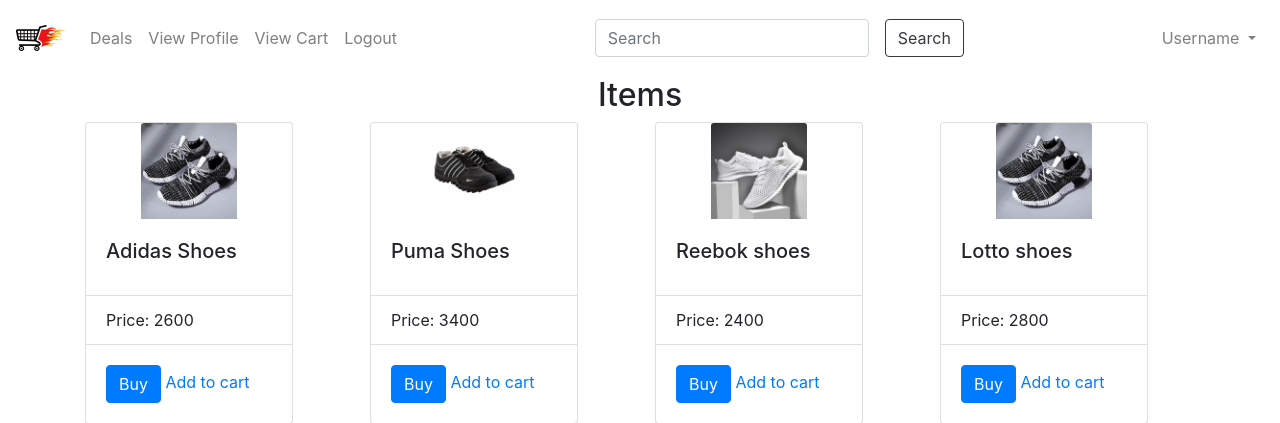
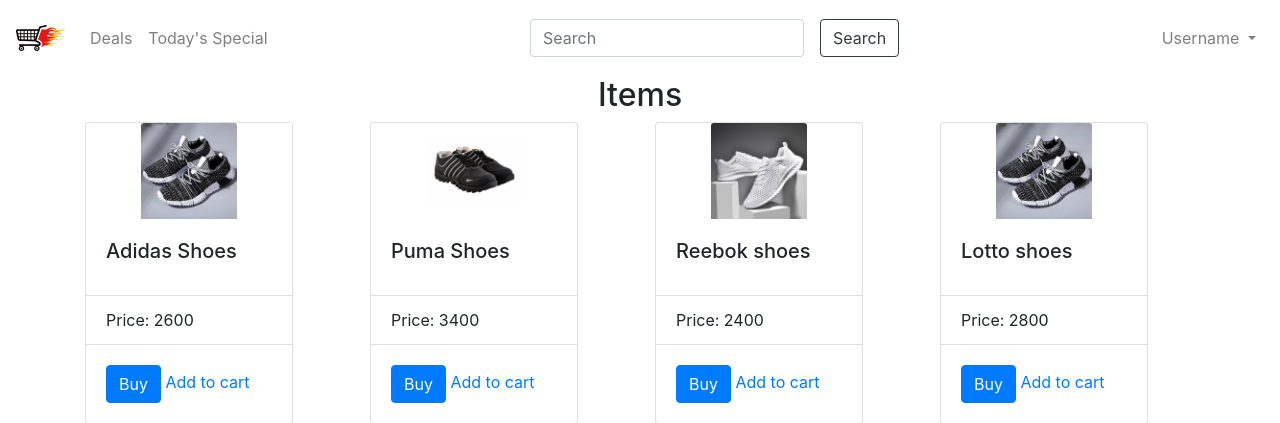
Before and after one commit to galanteria01/buyspot-ecom-website, a Django app: page /items/ in a window 1280 px wide. Shown: the top 423 px of the page. Run offline with Django 3.2, Linux system fonts and the light colour scheme; a user stored in the database is signed in; data comes from the database, SQL or seed files in the repository; both versions use the stored data as it was after the commit; some libraries are stand-ins or nearby versions.

Commit message:
Authentication done

```diff
--- a/accounts/templates/accounts/login_page.html
+++ b/accounts/templates/accounts/login_page.html
@@ -6,6 +6,7 @@
     <form class="site-form" action="{% url 'accounts:login' %}" method="POST">
         {% csrf_token %}
         {{ form }}
+        <br>
         <input class="btn btn-primary" type="submit" value="login"/>
     </form>
 </div>
--- a/accounts/templates/accounts/signup_page.html
+++ b/accounts/templates/accounts/signup_page.html
@@ -2,8 +2,8 @@
 
 {% block content %}
 <h1 class="text-center">Signup</h1>
-<div class="container text-center">
-    <form class="site-form" action="{% url 'accounts:signup' %" method="POST">
+<div class="container text-left">
+    <form class="site-form" action="{% url 'accounts:signup' %}" method="POST">
         {% csrf_token %}
         {{ form }}
         <br>
--- a/templates/base_layout.html
+++ b/templates/base_layout.html
@@ -20,41 +20,42 @@
         <div class="collapse navbar-collapse text-light" id="navbarTogglerDemo01">
           <a class="navbar-brand text-light text-uppercase" href="{% url 'items:list' %}"><img src="{% static 'ecom.png' %}" style="width: 50px;height: 50px;"></a>
           <ul class="navbar-nav mr-auto mt-2 mt-lg-0">
+
           {% if user.is_authenticated %}
+
             <li class="nav-item">
               <a class="nav-link" href="#">Deals</a>
             </li>
             <li class="nav-item">
-              <a class="nav-link" href="#">View Profile</a>
-            </li>
-            <li class="nav-item">
-              <a class="nav-link" href="#">View Cart</a>
-            </li>
-            <li class="nav-item">
-              <a class="nav-link" href="{% url 'accounts:logout' %}">Logout</a>
+              <a class="nav-link" href="#">Today's Special</a>
             </li>
 
 
           {% endif %}
+
           </ul>
           <form class="form-inline my-2 my-lg-0">
             <input class="form-control mr-sm-3" type="search" placeholder="Search" aria-label="Search">
             <button class="btn btn-outline-dark my-2 my-sm-0" type="submit">Search</button>
           </form>
           <ul class="navbar-nav mt-2 mt-lg-0 ml-auto">
+
             {% if user.is_authenticated %}
+
             <li class="nav-item dropdown">
               <a class="nav-link dropdown-toggle" href="#" id="navbarDropdown" role="button" data-toggle="dropdown" aria-haspopup="true" aria-expanded="false">
                 Username
               </a>
               <div class="dropdown-menu" aria-labelledby="navbarDropdown">
                 <a class="dropdown-item" href="#">Show Profile</a>
-                <a class="dropdown-item" href="#">Another action</a>
+                <a class="dropdown-item" href="#">View Cart</a>
                 <div class="dropdown-divider"></div>
                 <a class="dropdown-item" href="{% url 'accounts:logout' %}">Logout</a>
               </div>
             </li>
+
             {% else %}
+
             <li class="nav-item dropdown">
               <a class="nav-link dropdown-toggle" href="#" id="navbarDropdown" role="button" data-toggle="dropdown" aria-haspopup="true" aria-expanded="false">
                 SignUp/Login
@@ -65,8 +66,10 @@
                 <a class="dropdown-item" href="{% url 'accounts:login' %}">Login</a>
               </div>
             </li>
+
             {% endif %}
           </ul>
+
         </div>
     </nav>
     <div class="contents">
```
Also changed, not shown: accounts/templates/accounts/user_details_page.html (+9 -0 lines), db.sqlite3.
